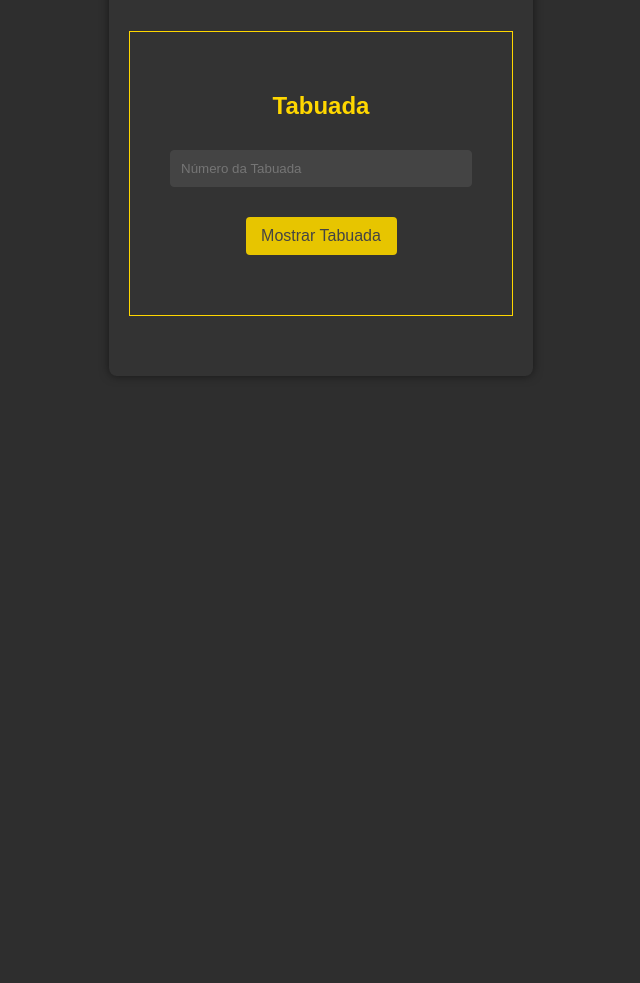
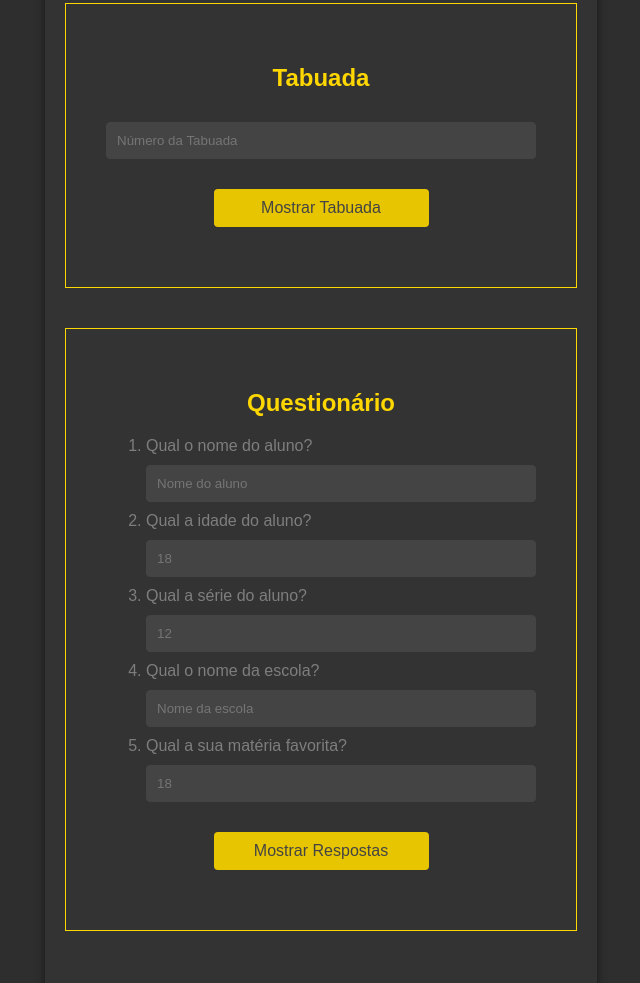
Before and after one commit to barbaracalderon/labscore, a plain HTML site: page index.html in a window 1280 px wide. Shown: the part 1157-2140 px from the top of the page, without its empty margins (319-959 px from the left). Before the commit the page ends 1583 px from the top, so only its background shows below. Drawn offline with Linux system fonts and the light colour scheme.

Commit message:
feat: questionario

```diff
--- a/index.html
+++ b/index.html
@@ -37,6 +37,24 @@
             <div id="tabuada" style="display: none;"></div>
         </section>
 
+        <section>
+            <h2>Questionário</h2>
+            <ol class="questionarioPerguntas">
+                <li>Qual o nome do aluno?</li>
+                <input type="text" id="questionario1" placeholder="Nome do aluno">
+                <li>Qual a idade do aluno?</li>
+                <input type="number" id="questionario2" placeholder="18" step="1" max="120">
+                <li>Qual a série do aluno?</li>
+                <input type="number" id="questionario3" placeholder="12" step="1" max="12">
+                <li>Qual o nome da escola?</li>
+                <input type="text" id="questionario4" placeholder="Nome da escola">
+                <li>Qual a sua matéria favorita?</li>
+                <input type="text" id="questionario5" placeholder="18">
+            </ol>
+            <button id="questionarioButton" onclick="toggleQuestionario()">Mostrar Respostas</button>
+            <div id="questionario" style="display: none;"></div>
+        </section>
+
     </div>
 
     <script src="script.js"></script>
--- a/script.js
+++ b/script.js
@@ -102,3 +102,33 @@ function toggleNomes() {
         nomesButton.textContent = "Imprimir Nomes";
     }
 }
+
+function toggleQuestionario() {
+    var questionarioDiv = document.getElementById('questionario');
+    var questionarioButton = document.getElementById('questionarioButton');
+
+    if (questionarioDiv.style.display === "none") {
+        var nomeAluno = document.getElementById('questionario1').value;
+        var idadeAluno = document.getElementById('questionario2').value;
+        var serieAluno = document.getElementById('questionario3').value;
+        var nomeEscola = document.getElementById('questionario4').value;
+        var materiaFavorita = document.getElementById('questionario5').value;
+
+        var confirmacao = confirm("Confirma os dados inseridos?\nNome do aluno: " + nomeAluno + "\nIdade do aluno: " + idadeAluno + "\nSérie do aluno: " + serieAluno + "\nNome da escola: " + nomeEscola + "\nMatéria favorita: " + materiaFavorita);
+
+        if (confirmacao) {
+            questionarioDiv.innerHTML = "Nome do aluno: " + nomeAluno + "<br>" +
+                                        "Idade do aluno: " + idadeAluno + "<br>" +
+                                        "Série do aluno: " + serieAluno + "<br>" +
+                                        "Nome da escola: " + nomeEscola + "<br>" +
+                                        "Matéria favorita: " + materiaFavorita + "<br>";
+            questionarioDiv.style.display = "block";
+            questionarioButton.textContent = "Esconder Respostas";
+        } else {
+            questionarioDiv.style.display = "none";
+        }
+    } else {
+        questionarioDiv.style.display = "none";
+        questionarioButton.textContent = "Mostrar Respostas";
+    }
+}
--- a/styles.css
+++ b/styles.css
@@ -7,7 +7,7 @@ body {
 }
 
 .container {
-    width: 30%;
+    width: 40%;
     margin: 50px auto;
     padding: 20px;
     background-color: #333;
@@ -53,12 +53,12 @@ button:hover {
     background-color: #c5a804;
 }
 
-#tabuadaButton, #mediaButton, #nomesButton {
+#tabuadaButton, #mediaButton, #nomesButton, #questionarioButton {
     width: 50%;
     margin: 20px auto;
 }
 
-#resultadoMedia, #resultadoNomes, #tabuada {
+#resultadoMedia, #resultadoNomes, #tabuada, #questionario {
     margin: 20px 0;
     text-align: center;
 }
@@ -69,3 +69,7 @@ table {
     margin: 20px 0;
     background-color: #444;
 }
+
+.questionarioPerguntas {
+    color: #7e7e7e;
+}
```
